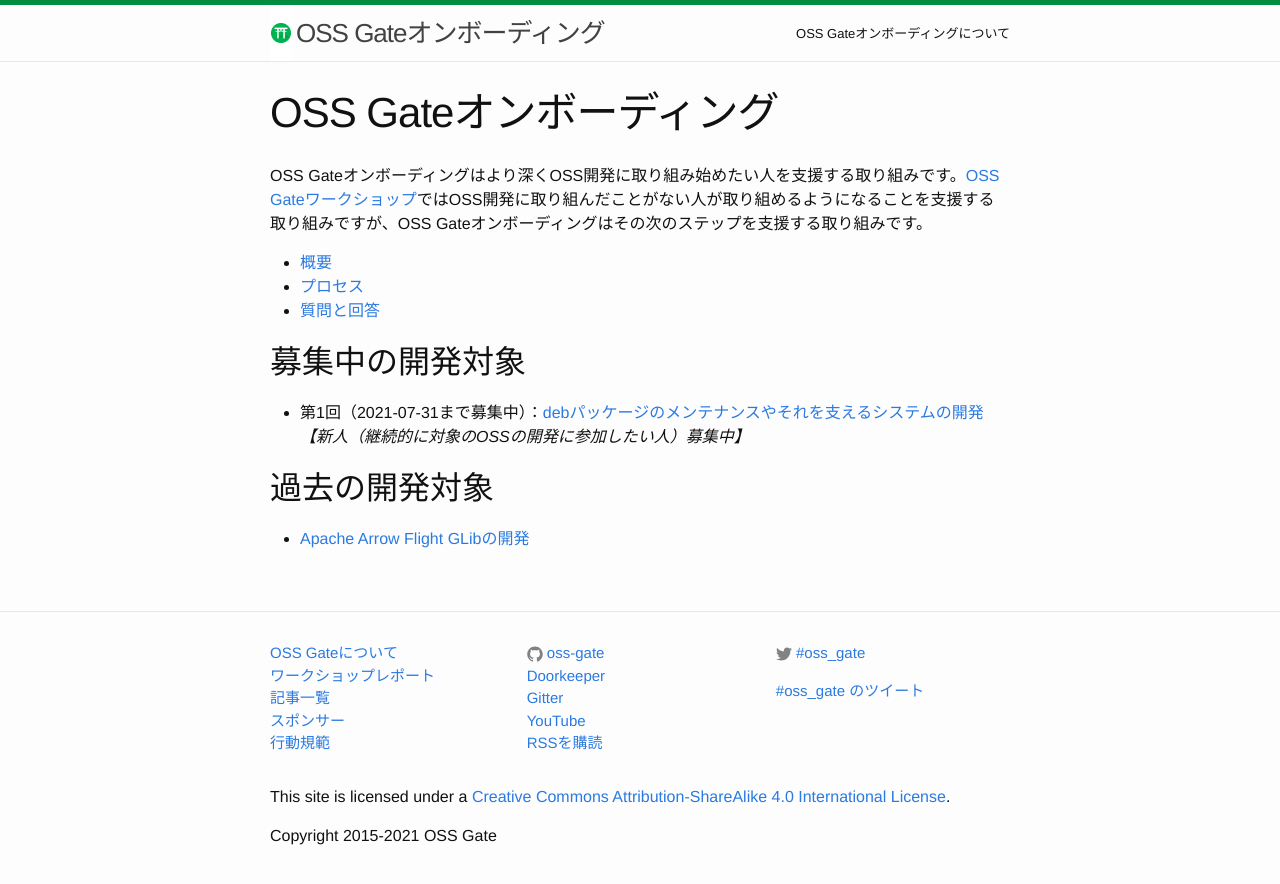
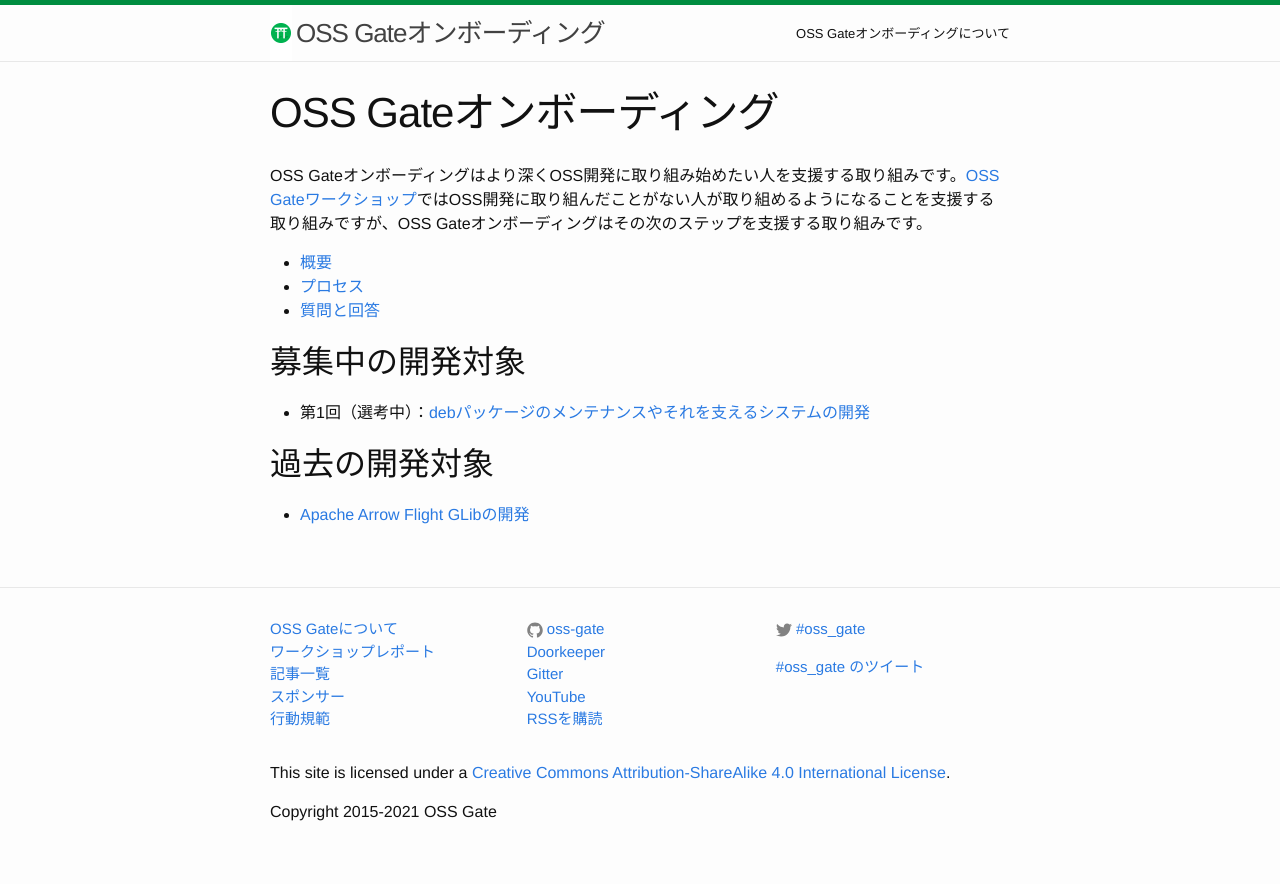
Before and after one commit to oss-gate/on-boarding, a Jekyll site: the page built from index.md, in a window 1280 px wide. Shown: the top 884 px of the page. Built offline with Jekyll 4.4.1, drawn with Linux system fonts in a browser that asks for light colours; Markdown is read by kramdown in place of the engine named in the settings; comment, search, counter and statistics services are not loaded.

Commit message:
updated the status

```diff
--- a/index.md
+++ b/index.md
@@ -11,7 +11,7 @@ OSS Gateオンボーディングはより深くOSS開発に取り組み始めた
 
 ## 募集中の開発対象
 
-  * 第1回（2021-07-31まで募集中）：[debパッケージのメンテナンスやそれを支えるシステムの開発]({{ site.baseurl }}{% link proposals/2021-08/kenhys-maintain-debian-packages/index.md %})*【新人（継続的に対象のOSSの開発に参加したい人）募集中】*
+  * 第1回（選考中）：[debパッケージのメンテナンスやそれを支えるシステムの開発]({{ site.baseurl }}{% link proposals/2021-08/kenhys-maintain-debian-packages/index.md %})
 
 ## 過去の開発対象
 
```
